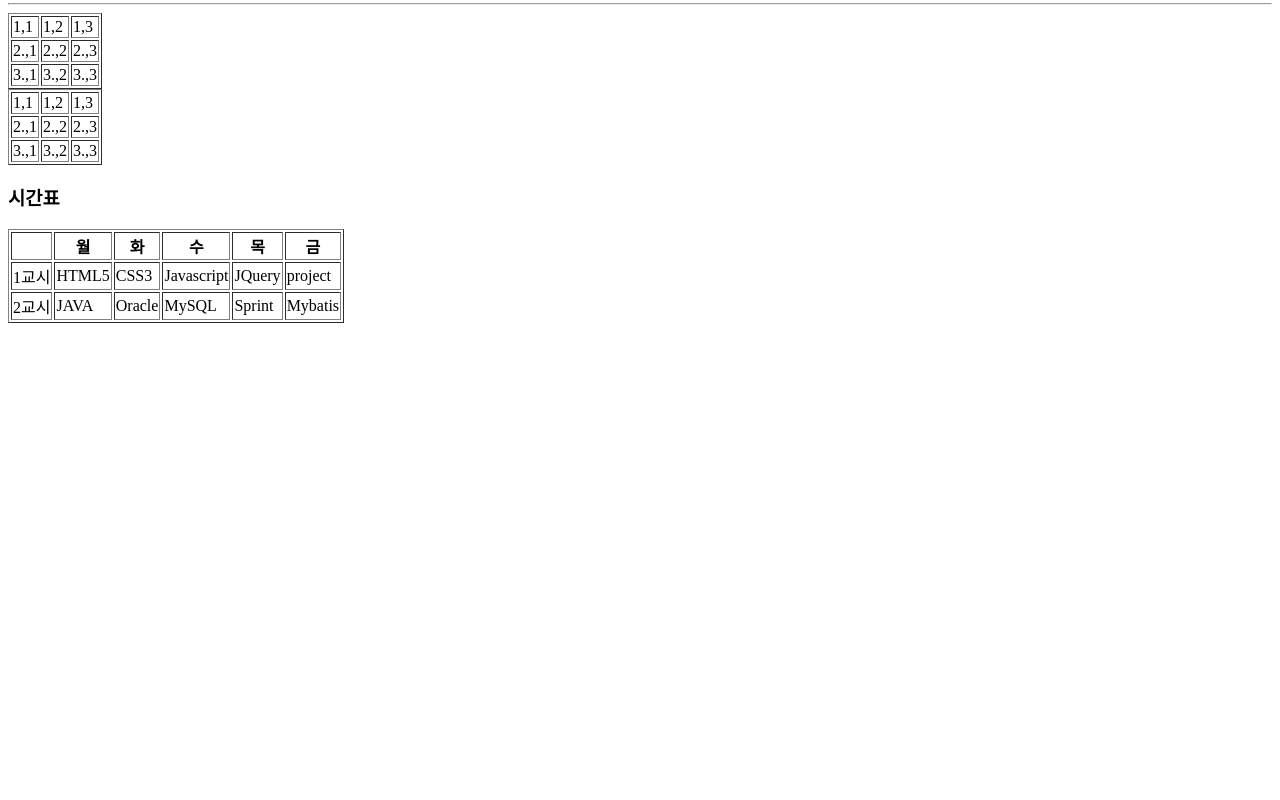
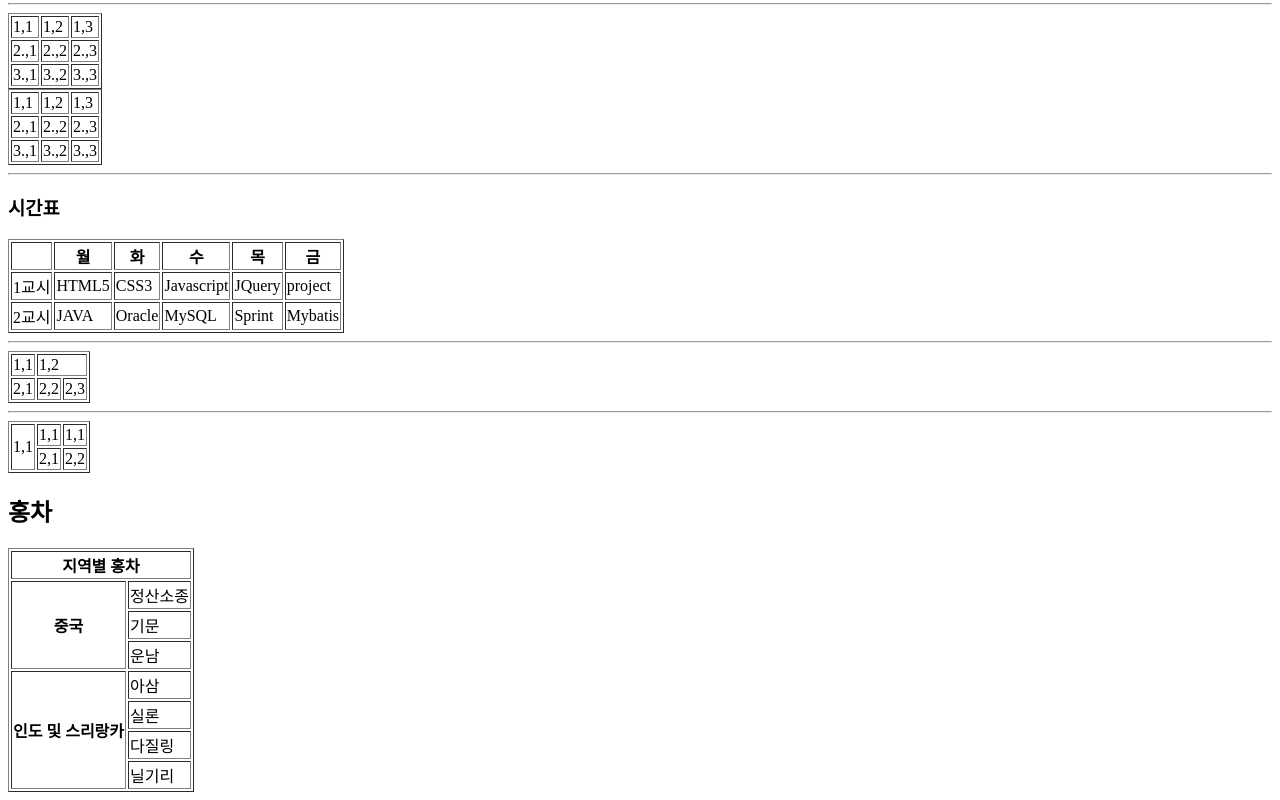
Before and after one commit to dev-mong/Front-End, a plain HTML site: page html_tag_test.html in a window 1280 px wide. Shown: the part 2187-2987 px from the top of the page. Before the commit the page ends 2518 px from the top, so only its background shows below. Drawn offline with Linux system fonts and the light colour scheme.

Commit message:
image TAG

```diff
--- a/html_tag_test.html
+++ b/html_tag_test.html
@@ -149,6 +149,7 @@
         </tfroot>
     </table>
 
+    <hr>
     <h3>시간표</h3>
     <table border="1">
 
@@ -179,9 +180,70 @@
 
     </table>
 
+    <hr>
+    <table border="1">
+        <tr>
+            <td>1,1</td>
+            <td colspan="3">1,2</td>
+        </tr>
+        <tr>
+            <td>2,1</td>
+            <td>2,2</td>
+            <td>2,3</td>
+        </tr>
+    </table>
+
+
+    <hr>
+    <table border="1">
+        <tr>
+            <td rowspan="2">1,1</td>
+            <td>1,1</td>
+            <td>1,1</td>
+
+        </tr>
+        <tr>
+            <td>2,1</td>
+            <td>2,2</td>
+
+        </tr>
+    </table>
 
 
 
 
+    <h2>홍차</h2>
+    <table border="1">
+        <tr>
+            <th colspan="2">지역별 홍차</th>
+        </tr>
+        <tr>
+            <th rowspan="3">중국</th>
+            <td>정산소종</td>
+        </tr>
+        <tr>
+            <td>기문</td>
+        </tr>
+        <tr>
+            <td>운남</td>
+
+        </tr>
+        <tr>
+            <th rowspan="4">인도 및 스리랑카</th>
+            <td>아삼</td>
+        </tr>
+        <tr>
+            <td>실론</td>
+        </tr>
+        <tr>
+            <td>다질링</td>
+        </tr>
+        <tr>
+            <td>닐기리</td>
+        </tr>
+
+    </table>
+
+
 
 </body></html>
```
Also changed, not shown: html_tag_test2.html (added, +15 -0 lines), image1.jpg (added), image2.jpg (added), image3.jpg (added).
